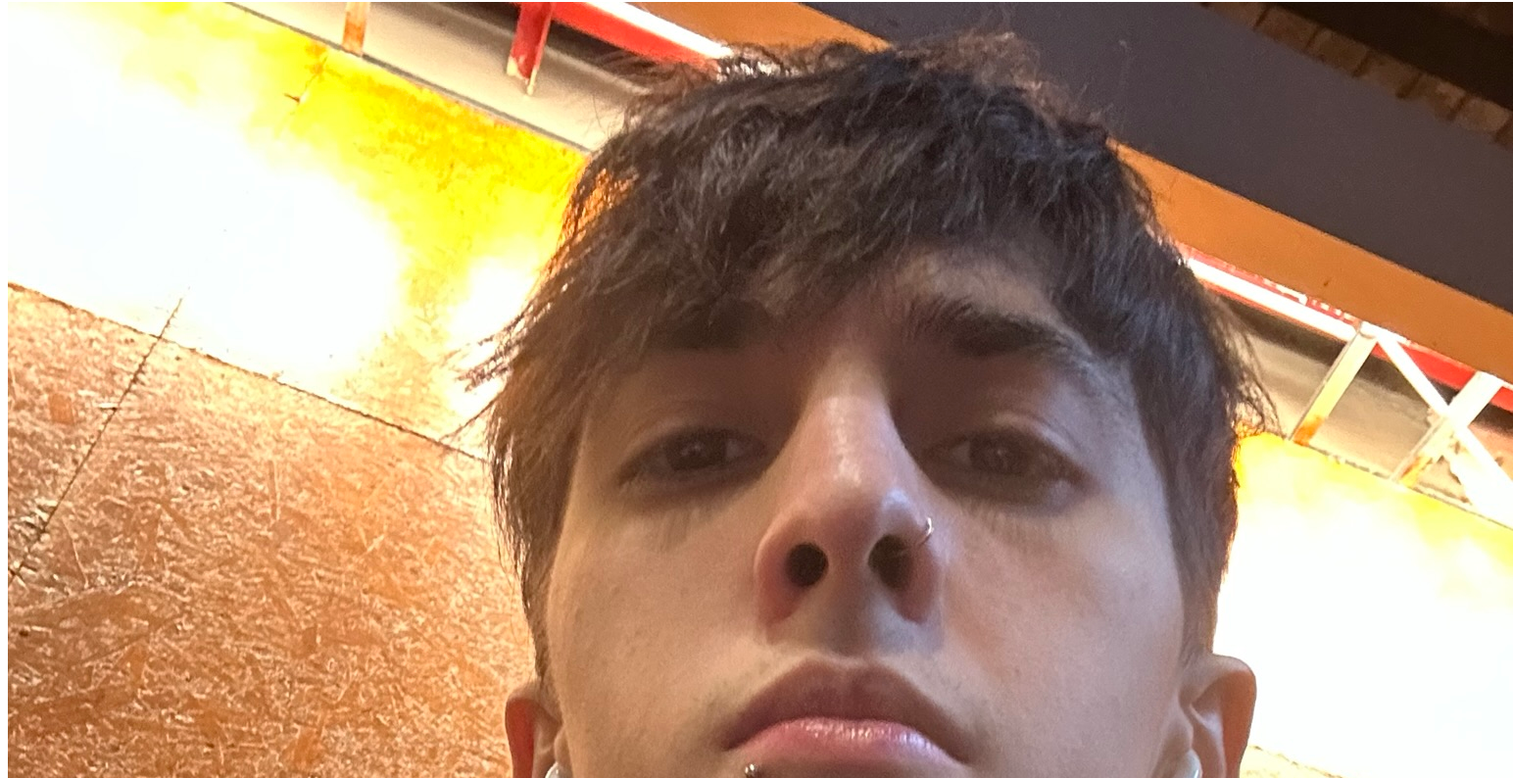
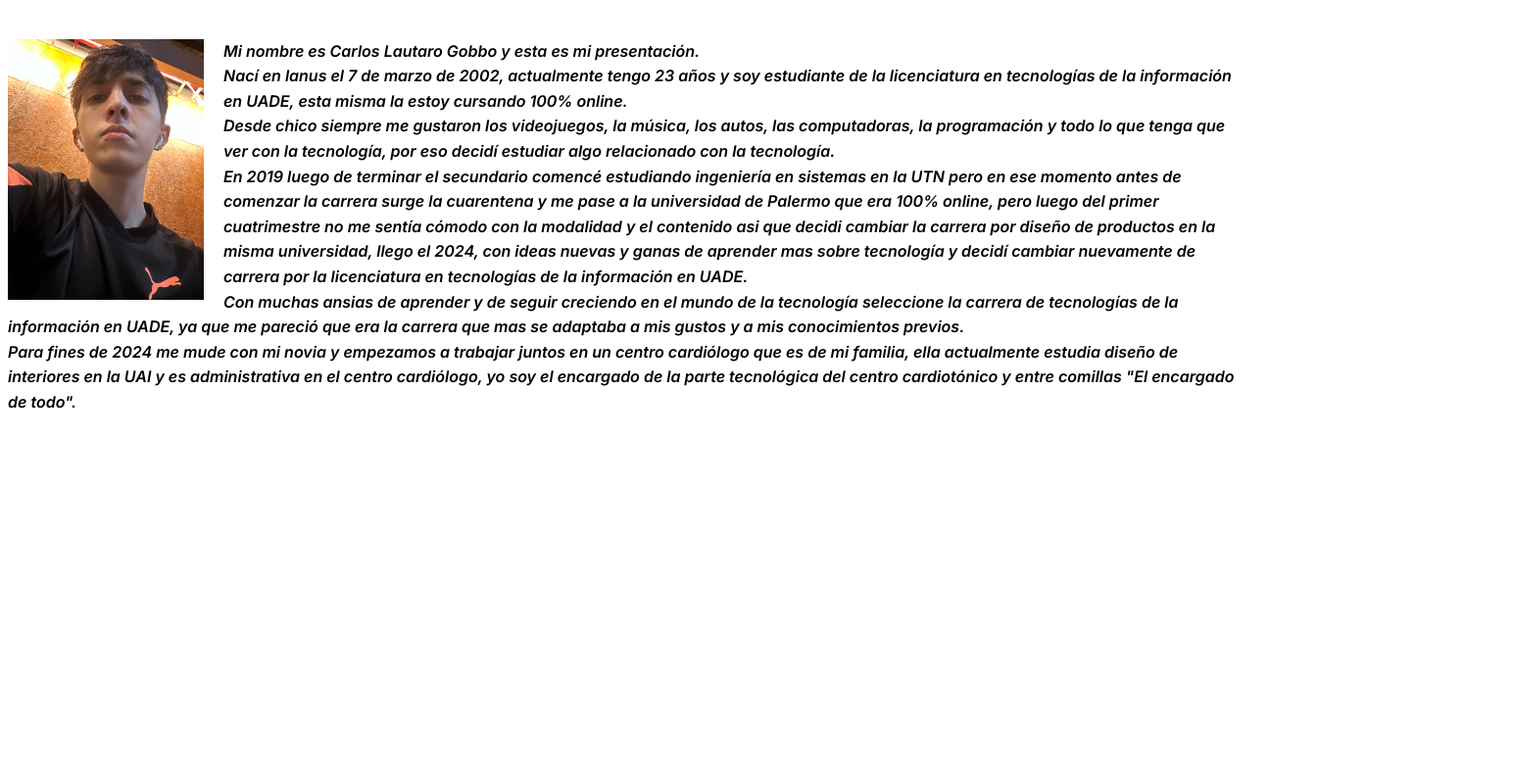
Before and after one commit to CGobbo07/uadepresentacion, a plain HTML site: page index.html in a window 1280 px wide. Shown: the part 78-872 px from the top of the page at 98% size, 1544 px wide, since content can reach past the window. After the commit the page ends 800 px from the top, so only its background shows below. Drawn offline with Linux system fonts and the light colour scheme; files that its build step writes are made by us from their sources; the site is published under a folder, as on GitHub Pages, so addresses that start at the root find nothing.

Commit message:
Update index.html

```diff
--- a/index.html
+++ b/index.html
@@ -5,7 +5,7 @@
 <link
     href="https://fonts.googleapis.com/css2?family=Inter:ital,opsz,wght@0,14..32,100..900;1,14..32,100..900&display=swap"
     rel="stylesheet">
-<link rel="stylesheet" href="/HTML/style.css">
+<link rel="stylesheet" href="style.css">
 
 <head>
     <meta charset="UTF-8">
```
